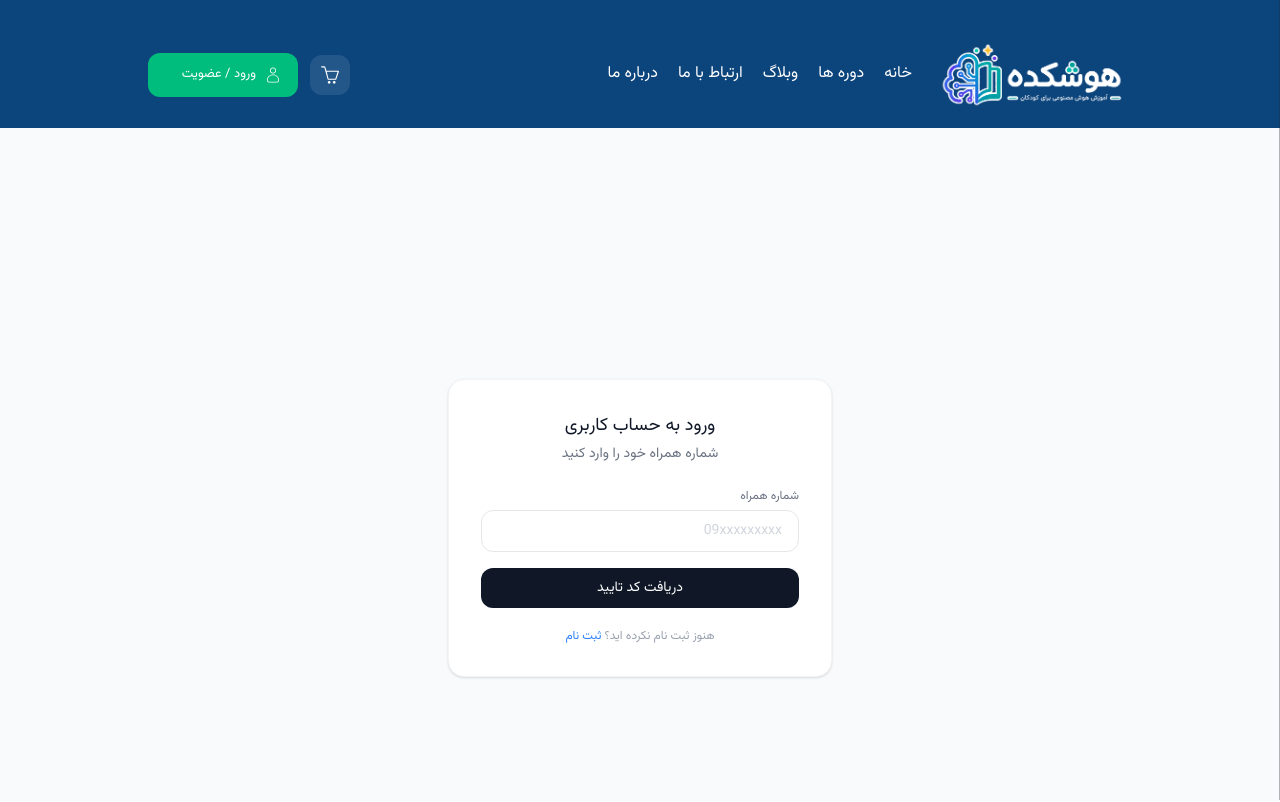
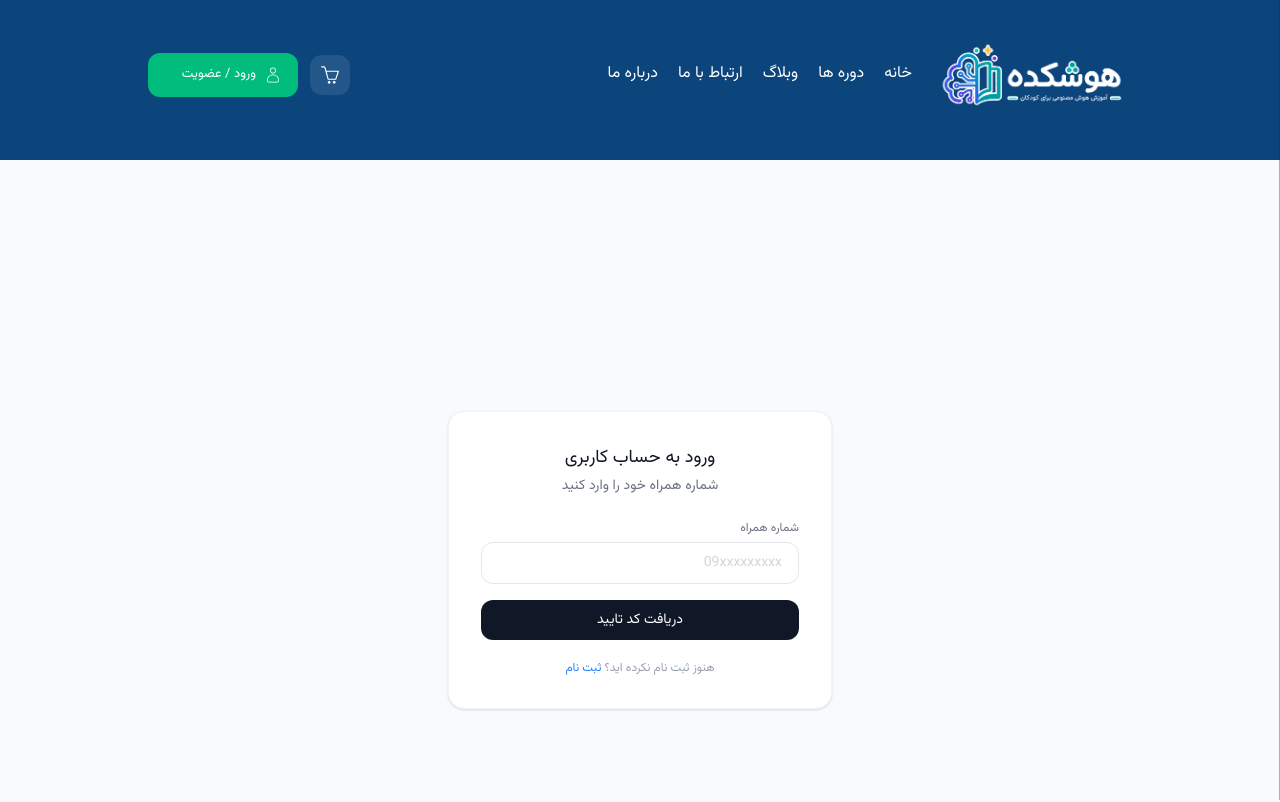
Before and after one commit to mohammad1394/hooshcadeh, a Next.js app in the folder frontend/: page /login in a window 1280 px wide. Shown: the top 802 px of the page. Built offline with nearby package versions, Linux system fonts and the light colour scheme.

Commit message:
change header height

```diff
--- a/frontend/src/components/Shared/header/Navbar.tsx
+++ b/frontend/src/components/Shared/header/Navbar.tsx
@@ -12,16 +12,16 @@ function Navbar() {
     ];
 
     return (
-        <header className="bg-[#0C447C]   justify-between items-center  lg:h-[16vh]">
+        <header className="bg-[#0C447C]   justify-between items-center  lg:h-[20vh]">
             <div className="flex flex-row-reverse lg:flex-row justify-between w-full px-5 xl:w-[80%] mx-auto">
 
                 <div className="flex justify-between w-full h-full items-center">
-                    <nav className="my-auto flex  items-center gap-5 text-white">
-                        <div className={"flex items-center justify-center self-cente mx-auto"}>
+                    <nav className="flex  items-center gap-5 text-white">
+                        <div className={""}>
                             <img
                                 src="/assets/hoshkadehlogo.png"
                                 alt="Logo"
-                                className="h-[200px] w-[200px] lg:h-[150px] lg:w-[200px] object-contain"
+                                className="h-[200px] w-[200px] lg:h-[150px] lg:w-[200px] object-contain mx-auto"
                             />
                         </div>
                         {menus.map((menu) => (
```
